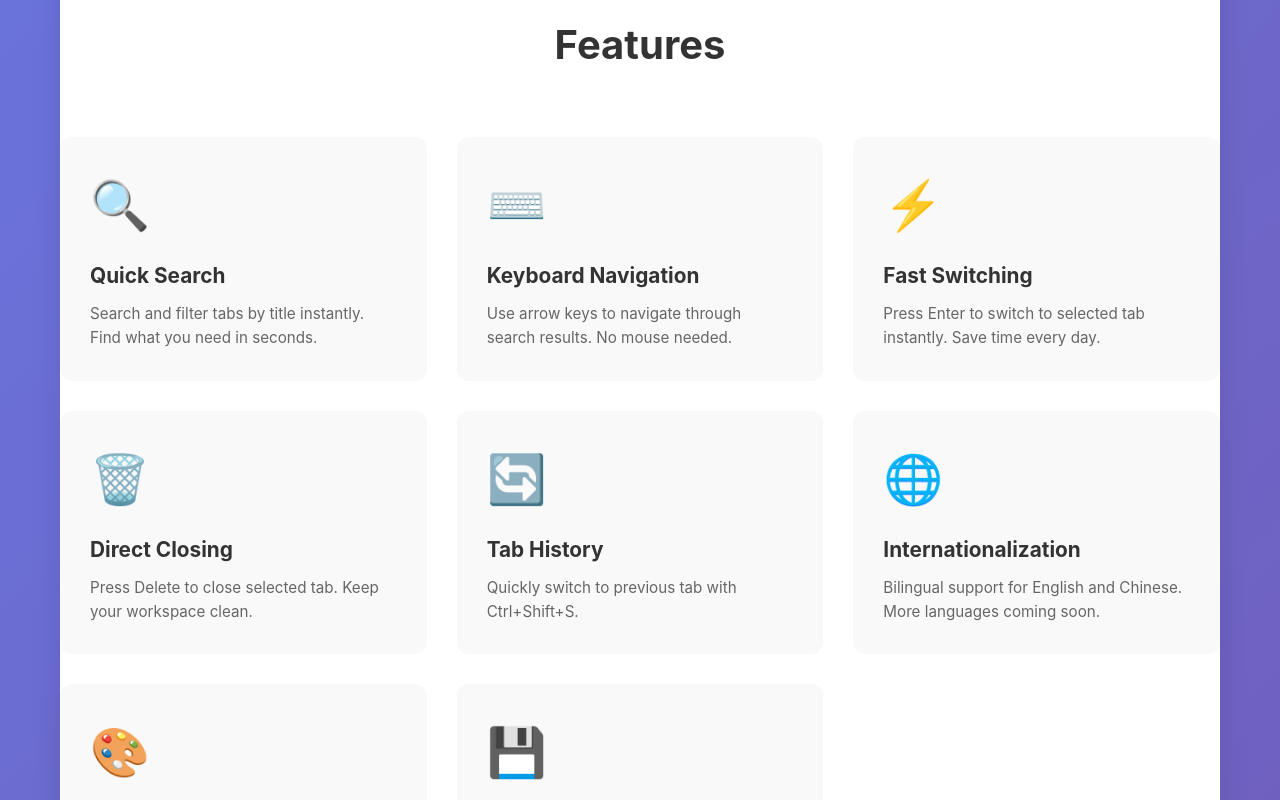
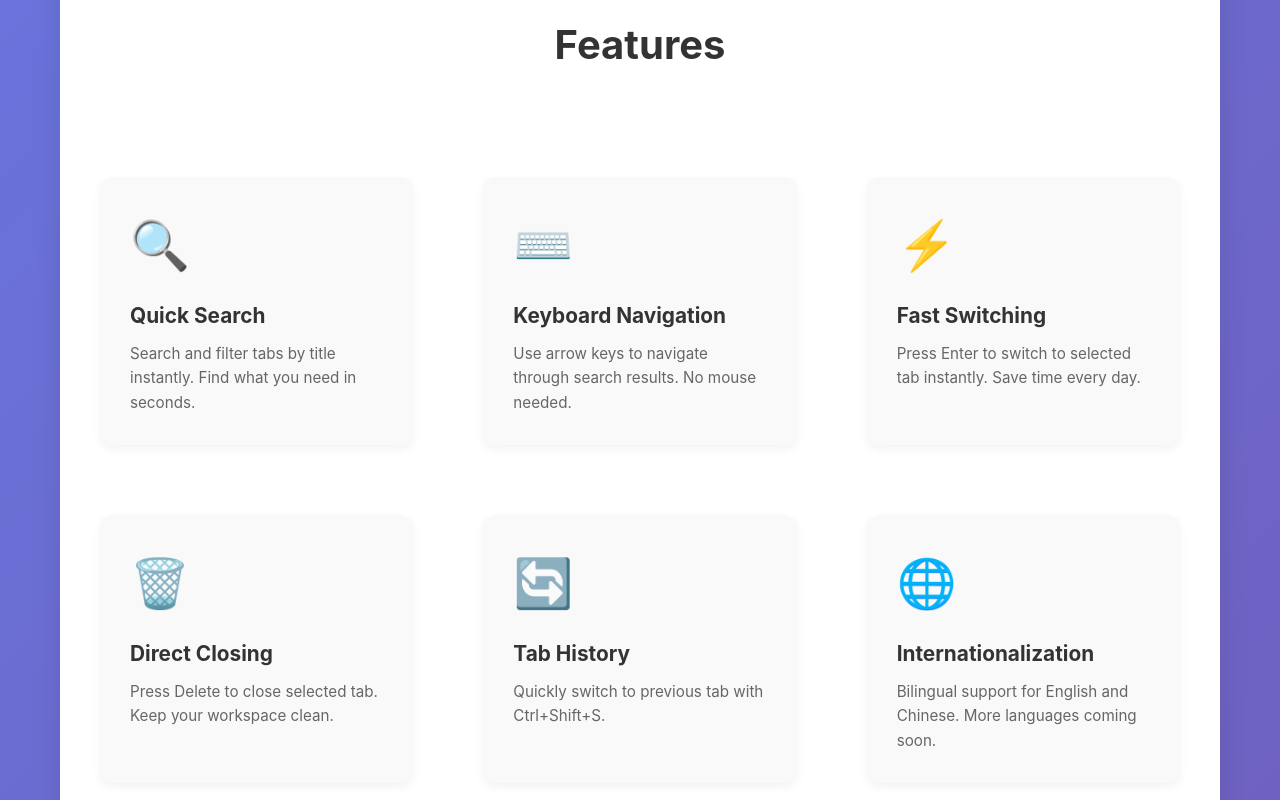
Before and after one commit to dongft10-dev/my-tab-search, a browser extension: page index.html in a window 1280 px wide. Shown: the part 1220-2020 px from the top of the page. Drawn offline with Linux system fonts and the light colour scheme.

Commit message:
style(index.html): 调整功能卡片样式以增强视觉效果
为功能卡片添加外边距和轻微阴影，提升视觉层次感。同时调整容器内边距使整体布局更协调。

```diff
--- a/index.html
+++ b/index.html
@@ -157,13 +157,16 @@
       display: grid;
       grid-template-columns: repeat(auto-fit, minmax(280px, 1fr));
       gap: 30px;
+      padding: 20px; /* 添加内边距使整体更协调 */
     }
 
     .feature-card {
       padding: 30px;
-      background: #f9f9f9;
+      background: #F9F9F9;
       border-radius: 12px;
       transition: all 0.3s;
+      margin: 20px; /* 增加外边距以增加与背景的间距 */
+      box-shadow: 0 4px 10px rgba(0, 0, 0, 0.05); /* 添加轻微阴影以增强视觉分离感 */
     }
 
     .feature-card:hover {
```
